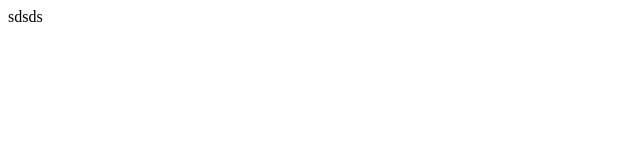
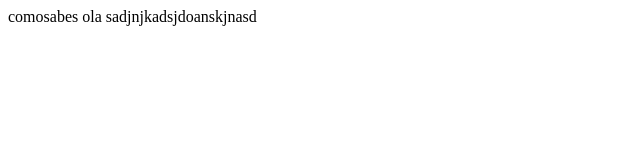
Before and after one commit to Jair0305/prework, a plain HTML site: page index.html in a window 1280 px wide. Shown: the whole page, without its empty margins (0-640 px from the left). Drawn offline with Linux system fonts and the light colour scheme.

Commit message:
le psue cosas xd

```diff
--- a/index.html
+++ b/index.html
@@ -7,6 +7,6 @@
     <title>yoooo</title>
 </head>
 <body>
-    sdsds
+    comosabes ola sadjnjkadsjdoanskjnasd
 </body>
 </html>
```
